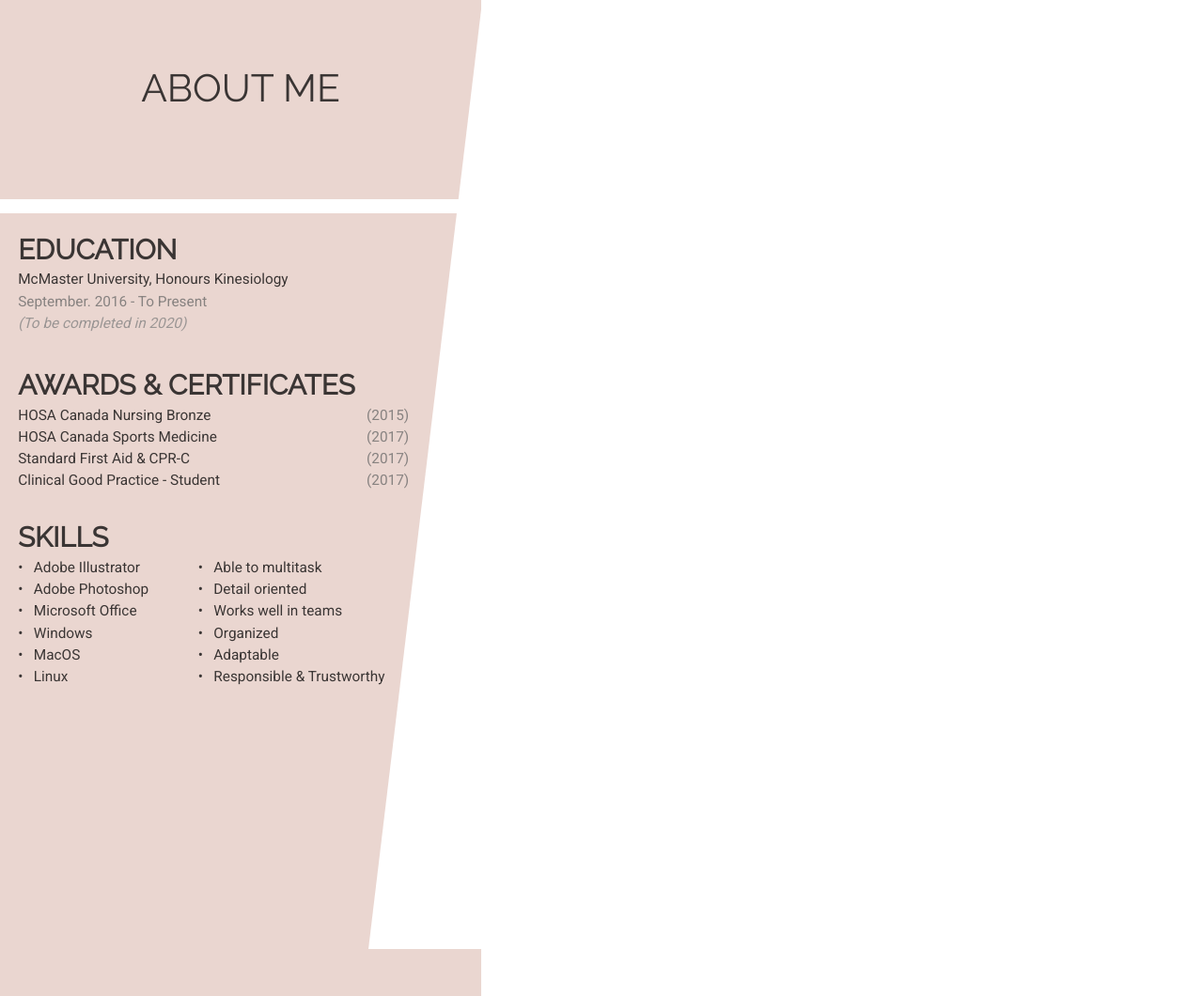
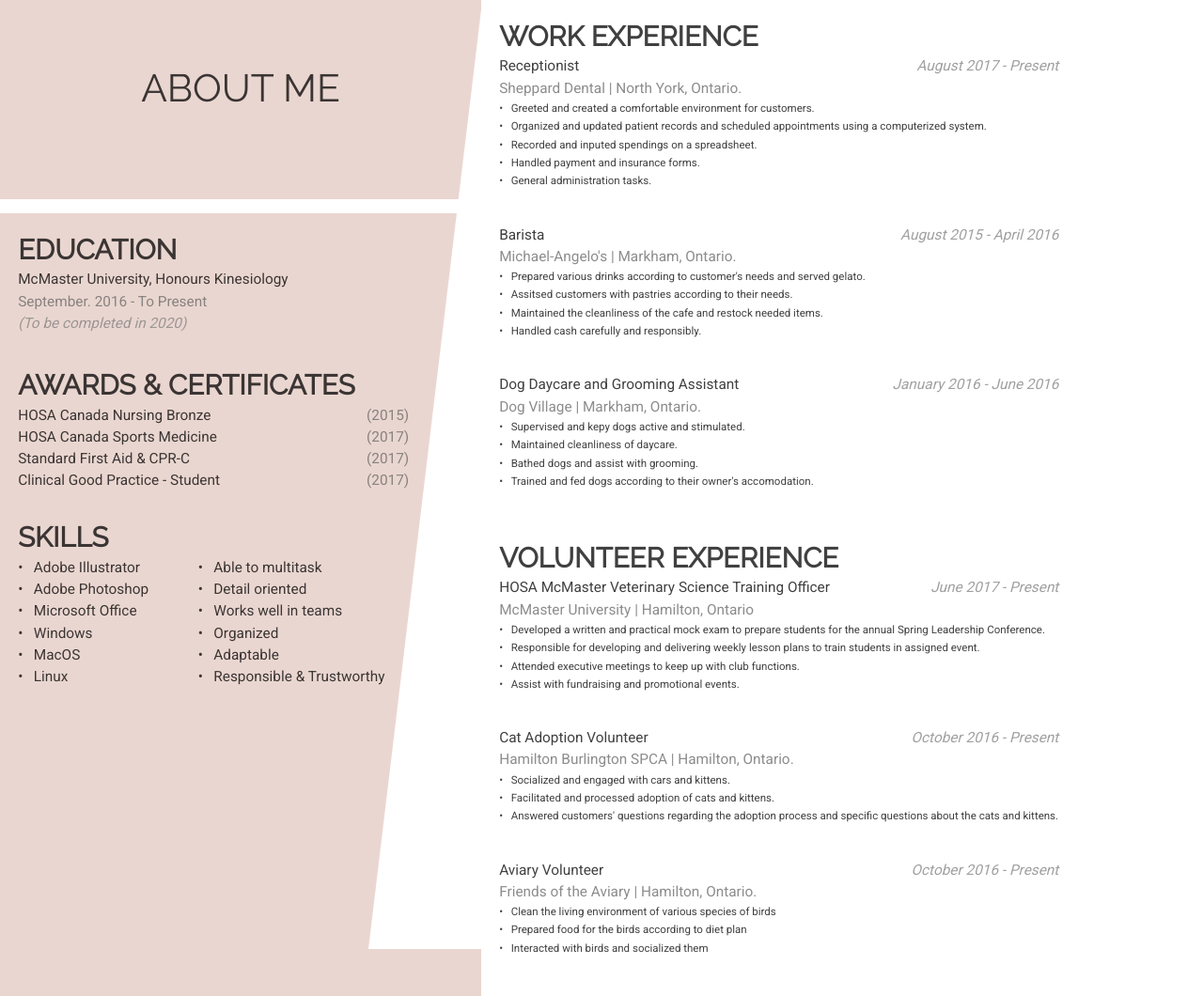
Before and after one commit to GilbertHLam/Beatrice, a PHP site: page /index.html in a window 1280 px wide. Shown: the part 1060-2120 px from the top of the page at 94% size. Run offline with PHP 8.4, Linux system fonts and the light colour scheme.

Commit message:
Added volunteering experience

```diff
--- a/css/sheet.css
+++ b/css/sheet.css
@@ -34,7 +34,7 @@ canvas {
 :root {
     --slant-height: 100%;
     --slant-width: 40%;
-    --right-slant-width: 70%
+    --right-slant-width: 60%
 }
 
 .left, .right {
@@ -62,7 +62,7 @@ canvas {
 }
 
 .right {
-    background: rgba(#9f2525, 0.72);
+    background: rgba(159, 37, 37, 0);
     width: var(--right-slant-width);
     float:right;
     z-index: 10;
@@ -153,3 +153,6 @@ h4 {
   display: flex;
   justify-content: space-between;
 }
+.points{
+  font-size: .9vw;
+}
--- a/index.html
+++ b/index.html
@@ -64,8 +64,86 @@
       </div>
     </div>
 
-    <div class="right">
-    </div>
+    <div class="right" style="overflow:auto;">
+      <h1>WORK EXPERIENCE</h1>
+      <div>
+        <div class="skills">
+          <h4>Receptionist</h4>
+          <h4 class="ancillary">August 2017 - Present</h4>
+        </div>
+        <h4 class="subtitle">Sheppard Dental | North York, Ontario.</h4>
+        <h4 class="points">&#8226;&nbsp;&nbsp;&nbsp;Greeted and created a comfortable environment for customers. </h4>
+        <h4 class="points">&#8226;&nbsp;&nbsp;&nbsp;Organized and updated patient records and scheduled appointments using a computerized system. </h4>
+        <h4 class="points">&#8226;&nbsp;&nbsp;&nbsp;Recorded and inputed spendings on a spreadsheet.</h4>
+        <h4 class="points">&#8226;&nbsp;&nbsp;&nbsp;Handled payment and insurance forms.</h4>
+        <h4 class="points">&#8226;&nbsp;&nbsp;&nbsp;General administration tasks.</h4>
+      </div>
+      <br>
+      <br>
+
+      <div>
+        <div class="skills">
+          <h4>Barista</h4>
+          <h4 class="ancillary">August 2015 - April 2016</h4>
+        </div>
+        <h4 class="subtitle">Michael-Angelo's | Markham, Ontario.</h4>
+        <h4 class="points">&#8226;&nbsp;&nbsp;&nbsp;Prepared various drinks according to customer's needs and served gelato. </h4>
+        <h4 class="points">&#8226;&nbsp;&nbsp;&nbsp;Assitsed customers with pastries according to their needs. </h4>
+        <h4 class="points">&#8226;&nbsp;&nbsp;&nbsp;Maintained the cleanliness of the cafe and restock needed items.</h4>
+        <h4 class="points">&#8226;&nbsp;&nbsp;&nbsp;Handled cash carefully and responsibly.</h4>
+      </div>
+      <br>
+      <br>
+      <div>
+        <div class="skills">
+          <h4>Dog Daycare and Grooming Assistant</h4>
+          <h4 class="ancillary">January 2016 - June 2016</h4>
+        </div>
+        <h4 class="subtitle">Dog Village | Markham, Ontario.</h4>
+        <h4 class="points">&#8226;&nbsp;&nbsp;&nbsp;Supervised and kepy dogs active and stimulated. </h4>
+        <h4 class="points">&#8226;&nbsp;&nbsp;&nbsp;Maintained cleanliness of daycare. </h4>
+        <h4 class="points">&#8226;&nbsp;&nbsp;&nbsp;Bathed dogs and assist with grooming.</h4>
+        <h4 class="points">&#8226;&nbsp;&nbsp;&nbsp;Trained and fed dogs according to their owner's accomodation.</h4>
+      </div>
+  <br>
+  <br>
+      <h1>VOLUNTEER EXPERIENCE</h1>
+      <div>
+        <div class="skills">
+          <h4>HOSA McMaster Veterinary Science Training Officer</h4>
+          <h4 class="ancillary">June 2017 - Present</h4>
+        </div>
+        <h4 class="subtitle">McMaster University | Hamilton, Ontario</h4>
+        <h4 class="points">&#8226;&nbsp;&nbsp;&nbsp;Developed a written and practical mock exam to prepare students for the annual Spring Leadership Conference.</h4>
+        <h4 class="points">&#8226;&nbsp;&nbsp;&nbsp;Responsible for developing and delivering weekly lesson plans to train students in assigned event.</h4>
+        <h4 class="points">&#8226;&nbsp;&nbsp;&nbsp;Attended executive meetings to keep up with club functions.</h4>
+        <h4 class="points">&#8226;&nbsp;&nbsp;&nbsp;Assist with fundraising and promotional events.</h4>
+      </div>
+      <br>
+      <br>
+
+      <div>
+        <div class="skills">
+          <h4>Cat Adoption Volunteer</h4>
+          <h4 class="ancillary">October 2016 - Present</h4>
+        </div>
+        <h4 class="subtitle">Hamilton Burlington SPCA | Hamilton, Ontario.</h4>
+        <h4 class="points">&#8226;&nbsp;&nbsp;&nbsp;Socialized and engaged with cars and kittens.</h4>
+        <h4 class="points">&#8226;&nbsp;&nbsp;&nbsp;Facilitated and processed adoption of cats and kittens.</h4>
+        <h4 class="points">&#8226;&nbsp;&nbsp;&nbsp;Answered customers' questions regarding the adoption process and specific questions about the cats and kittens.</h4>
+      </div>
+      <br>
+      <br>
+      <div>
+        <div class="skills">
+          <h4>Aviary Volunteer</h4>
+          <h4 class="ancillary">October 2016 - Present</h4>
+        </div>
+        <h4 class="subtitle">Friends of the Aviary | Hamilton, Ontario.</h4>
+        <h4 class="points">&#8226;&nbsp;&nbsp;&nbsp;Clean the living environment of various species of birds</h4>
+        <h4 class="points">&#8226;&nbsp;&nbsp;&nbsp;Prepared food for the birds according to diet plan</h4>
+        <h4 class="points">&#8226;&nbsp;&nbsp;&nbsp;Interacted with birds and socialized them</h4>
+      </div>
   </div>
 
   <script src="https://cdn.jsdelivr.net/npm/particles.js@2.0.0/particles.min.js"></script>
```
